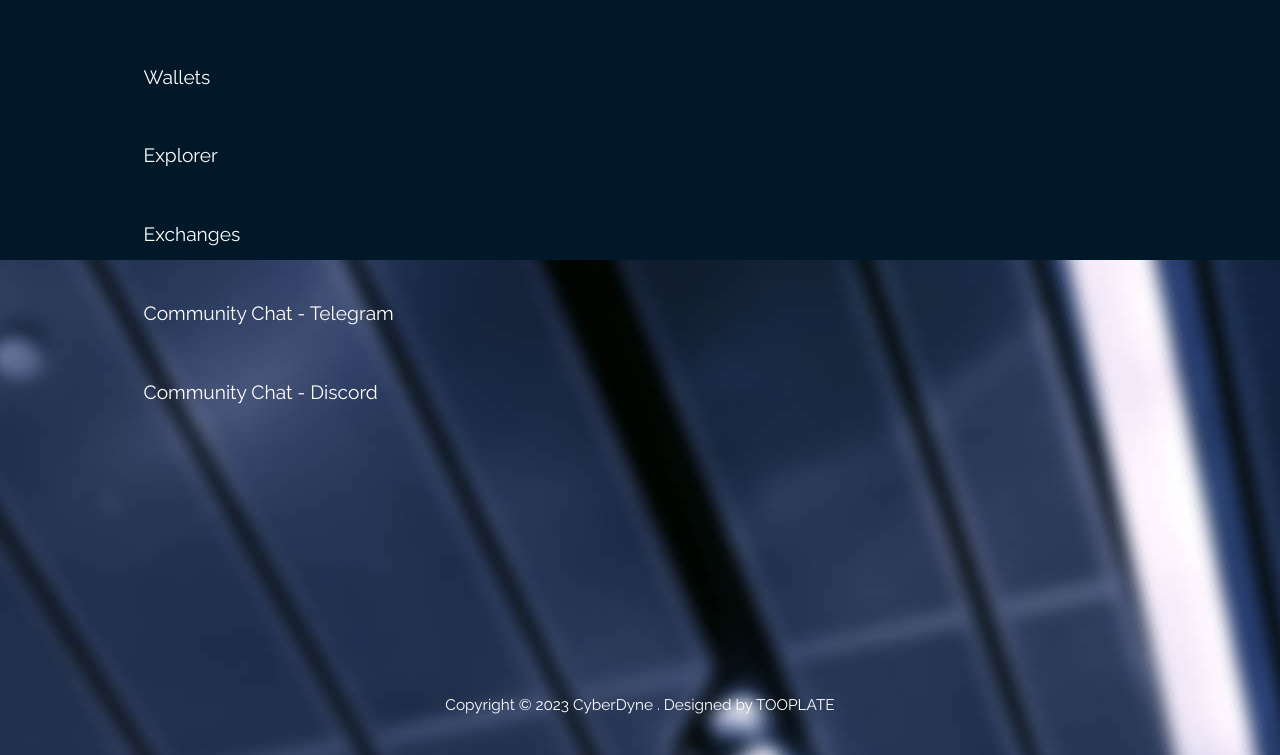
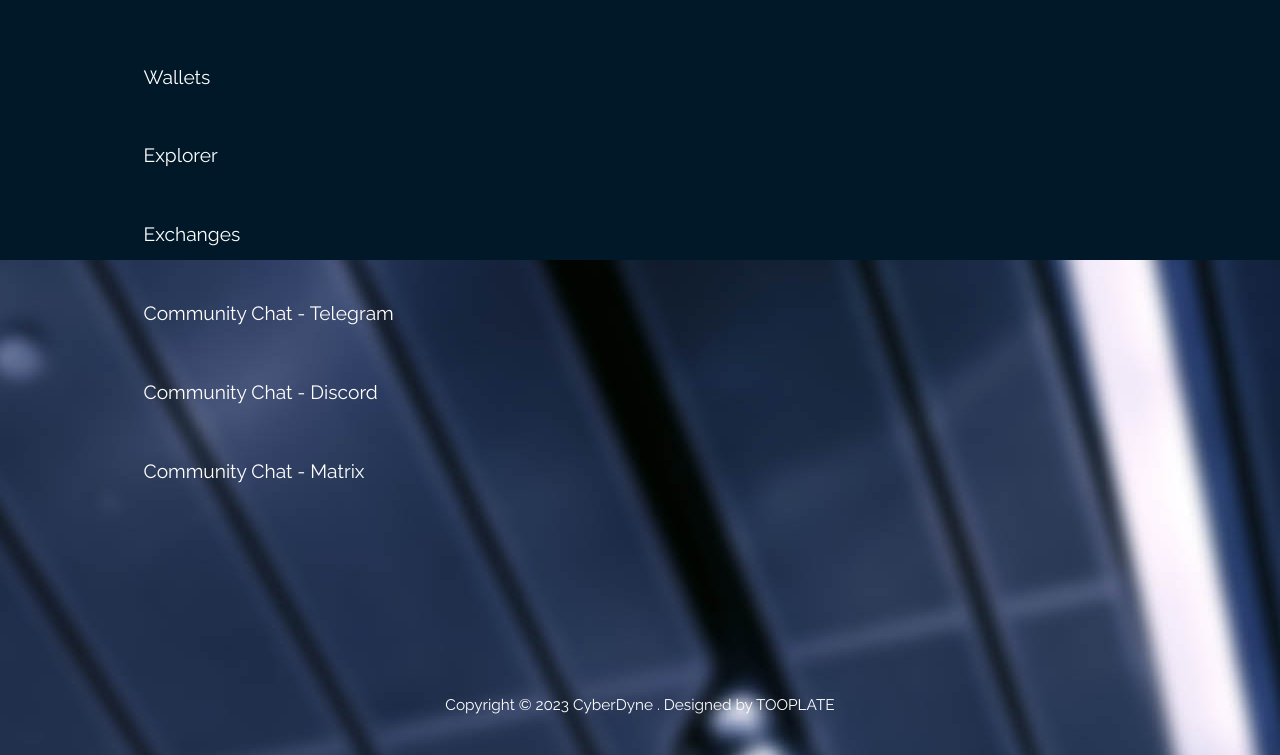
Before and after one commit to CyberDollar/web, a plain HTML site: page index.html in a window 1280 px wide. Shown: the part 3579-4334 px from the top of the page. Drawn offline with Linux system fonts and the light colour scheme.

Commit message:
Add Matrix Chat

```diff
--- a/index.html
+++ b/index.html
@@ -372,6 +372,13 @@
                   </a>
                 </div>
 
+                <div class="contact-item">
+                  <a rel="nofollow" href="https://matrix.to/#/#cyberchain:matrix.org" class="item-link">
+                      <!--<i class="fas fa-2x fa-phone-square mr-4"></i>-->
+                      <span class="mb-0">Community Chat - Matrix</span>
+                  </a>
+                </div>
+
             </div>
 
 
```
